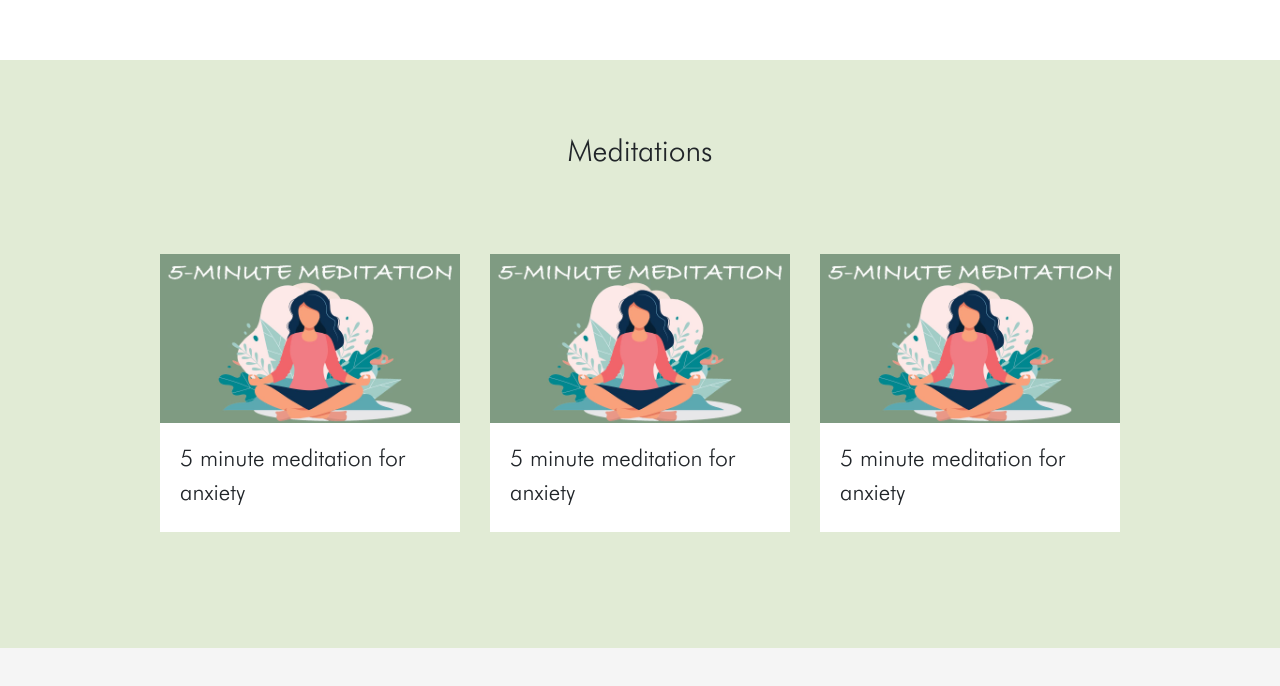
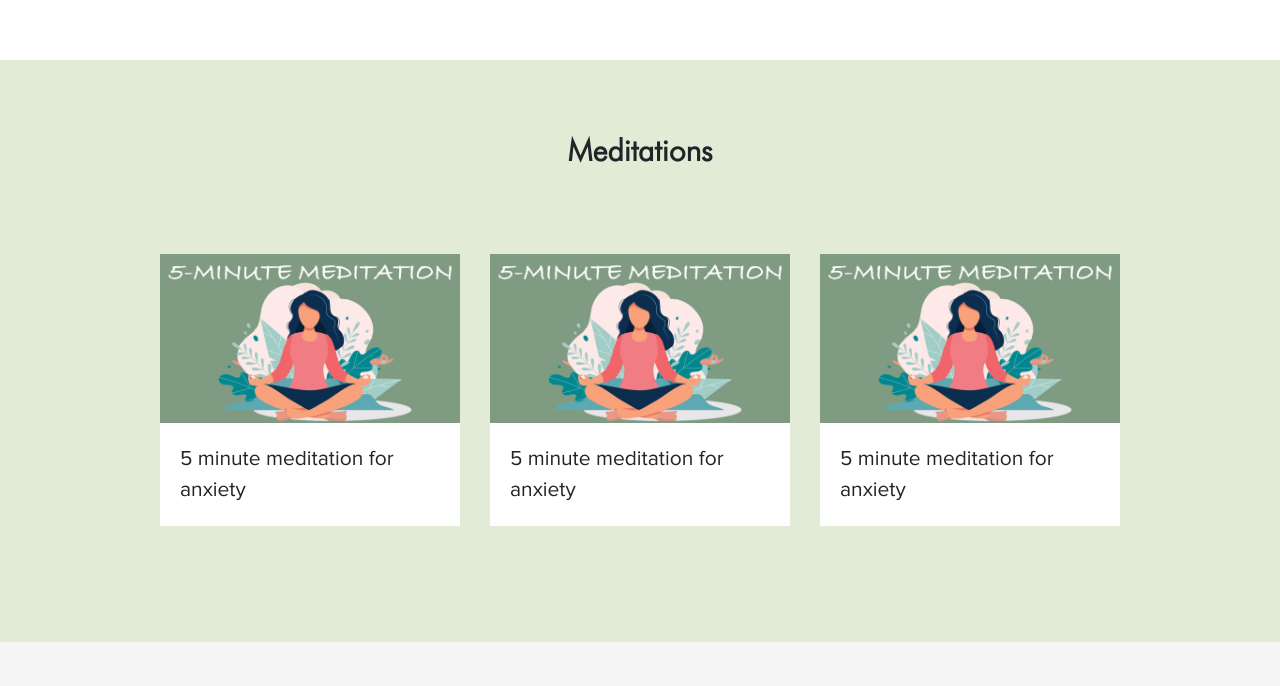
Before and after one commit to TshiSelle/eirene, a React (Create React App) app: page / in a window 1280 px wide. Shown: the part 3213-3899 px from the top of the page. Built offline with nearby package versions, Linux system fonts and the light colour scheme.

Commit message:
change in homepage design

```diff
--- a/src/components/HomePage/HomePage.css
+++ b/src/components/HomePage/HomePage.css
@@ -12,6 +12,11 @@
 @font-face {
   font-family: FuturaLight;
   src: url(./font/Futura-Light.woff);
+}
+
+@font-face {
+  font-family: ProximaNova;
+  src: url(./font/Proxima-Nova-Regular.woff);
 }
 
 .navlink {
--- a/src/components/HomePage/HomePage.js
+++ b/src/components/HomePage/HomePage.js
@@ -212,6 +212,7 @@ const RaHeader = styled.h1`
   border-bottom: 1px solid #212529;
   padding-bottom: 10px;
   width: 60%;
+  font-weight: bold;
 `;
 
 const RaDescription = styled.p`
@@ -230,6 +231,7 @@ const MeditationSection = styled.section`
 const MediHeader = styled.h1`
   font-size: 30px;
   margin-top: 75px;
+  font-weight: bold;
 `;
 
 const MediFlex = styled.div`
@@ -248,6 +250,7 @@ const MediImage = styled.img`
 
 const MediName = styled.p`
   background-color: #ffffff;
-  font-size: 23px;
+  font-size: 21px;
   padding: 20px;
+  font-family: ProximaNova;
 `;
```
Also changed, not shown: src/components/HomePage/font/Proxima-Nova-Regular.woff (added).
